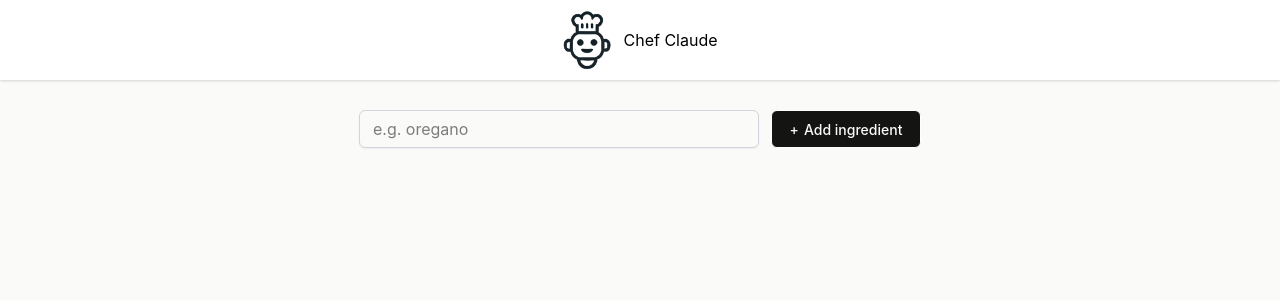
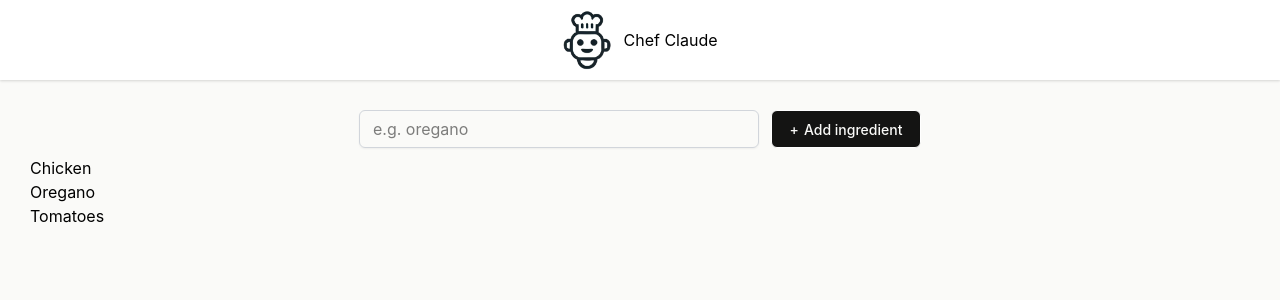
Before and after one commit to HammadRyaz/studious-journey, a React (Vite) app: page / in a window 1280 px wide. Shown: the top 300 px of the page. Built offline with nearby package versions, Linux system fonts and the light colour scheme.

Commit message:
stage 1 done

```diff
--- a/src/App.jsx
+++ b/src/App.jsx
@@ -2,13 +2,8 @@ import React from 'react'
 import Header from './Header';
 
 const App = () => {
-    /**
-     * Review Challenge:
-     * Map over the list of ingredients and render them as list items
-     *
-     * Note: We're doing things a weird way here. Don't worry,
-     * we're building up to learning the right way 🙂
-     */
+  const ingredients = ["Chicken", "Oregano", "Tomatoes"]
+  const ingredientsListItem = ingredients.map(i => <li>{i}</li>)
 
   return (
     <>
@@ -22,8 +17,8 @@ const App = () => {
           />
           <button>Add ingredient</button>
         </form>
-        <ul>
-          {/* Render ingredientsList here */}
+        <ul className='py-2'>
+          {ingredientsListItem}
         </ul>
       </main>
     </>
```
